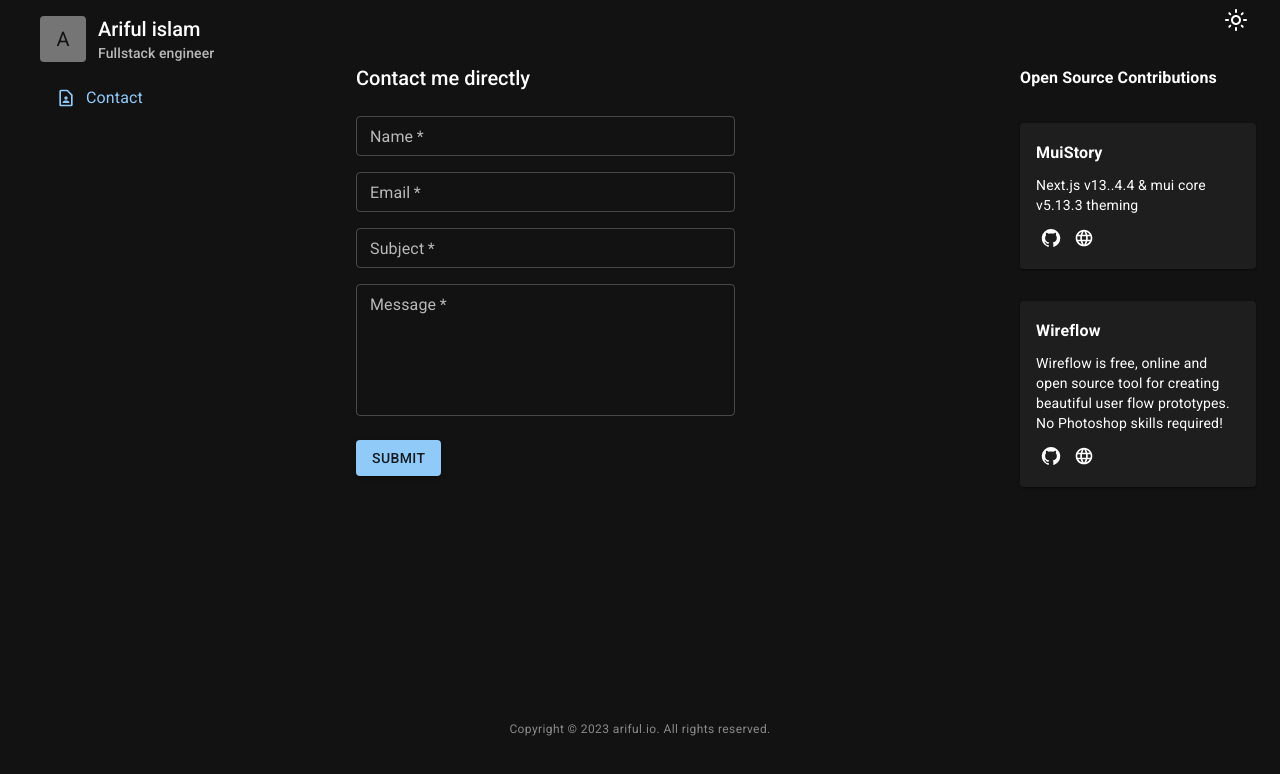
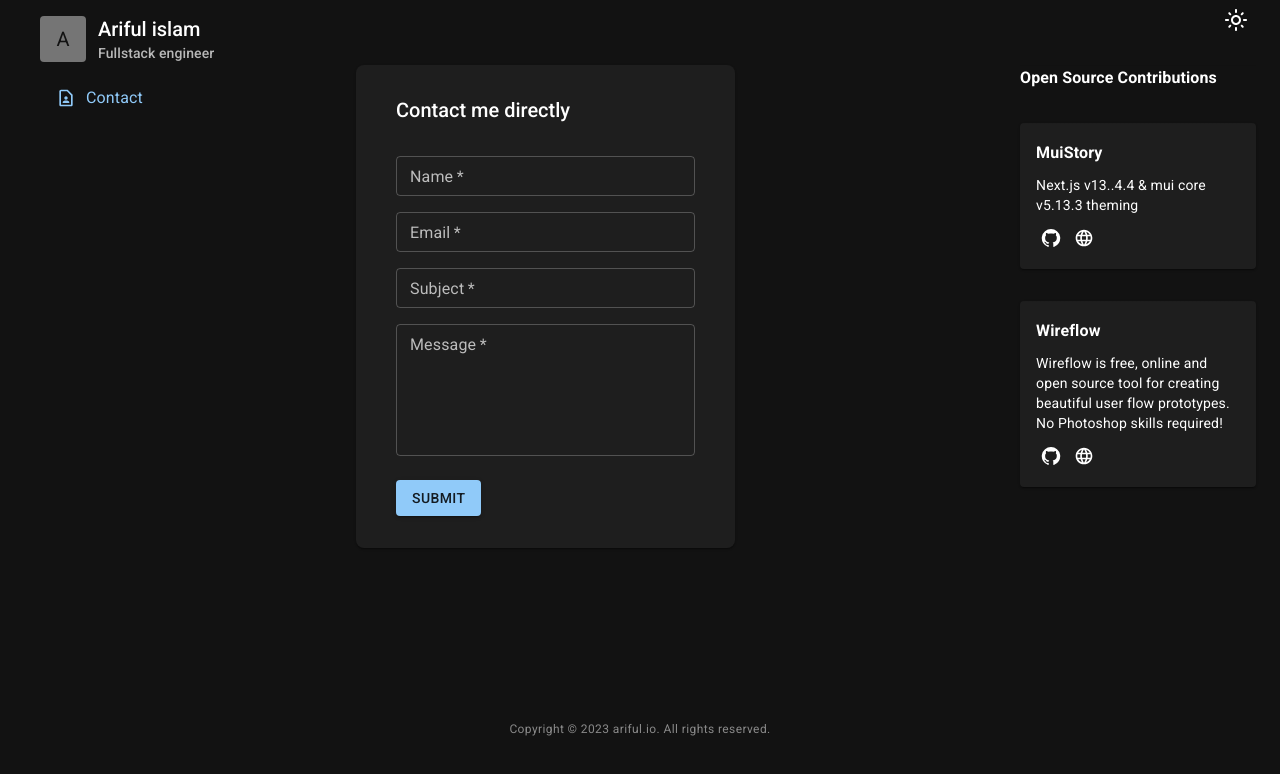
Before and after one commit to arifulbgt4/ariful.io, a Next.js app: page /contact in a window 1280 px wide. Shown: the top 774 px of the page. Built offline with nearby package versions, Linux system fonts and the light colour scheme.

Commit message:
fix: contact form design

```diff
--- a/src/widgets/ContactForm/index.tsx
+++ b/src/widgets/ContactForm/index.tsx
@@ -1,6 +1,6 @@
 "use client";
 // @mui
-import { Box, Typography, Button, Grid } from "@mui/material";
+import { Box, Typography, Button, Grid, Paper } from "@mui/material";
 // packages
 import { Form as FinalForm } from "react-final-form";
 
@@ -23,7 +23,8 @@ const ContactForm = () => {
   return (
     <Grid container>
       <Grid item xs={12} md={8}>
-        <Typography variant="h5" sx={{ mb: 3 }}>
+        <Paper sx={{ px: 5, py: 4, borderRadius: 2 }}>
+          <Typography variant="h5" sx={{ mb: 4 }}>
             Contact me directly
           </Typography>
           <FinalForm
@@ -88,13 +89,18 @@ const ContactForm = () => {
                     }}
                   />
 
-                <Button type="submit" variant="contained" disabled={submitting}>
+                  <Button
+                    type="submit"
+                    variant="contained"
+                    disabled={submitting}
+                  >
                     Submit
                   </Button>
                 </form>
               );
             }}
           />
+        </Paper>
       </Grid>
     </Grid>
   );
```
Lines whose indentation alone changed are shown as unchanged.
